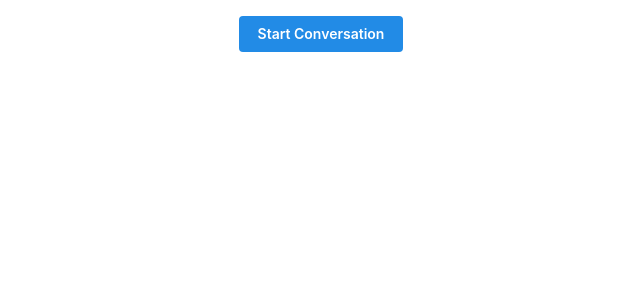
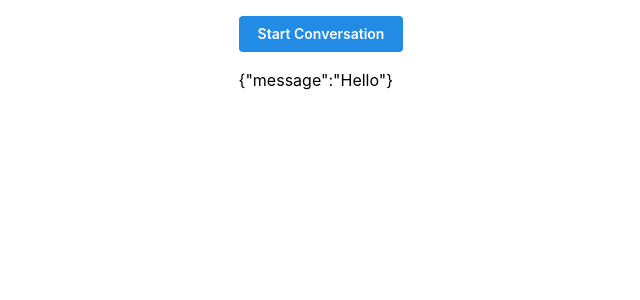
Before and after one commit to aboutphilippe/jarvis, a Next.js app in the folder apps/frontend/: page / in a window 1280 px wide. Both pictures are taken after a click on the button "Start Conversation". Shown: the top 300 px of the page, without its empty margins (319-959 px from the left). Built offline with nearby package versions, Linux system fonts and the light colour scheme.

Commit message:
Implement StartButton and start-conversation route

```diff
--- /dev/null
+++ b/apps/frontend/src/app/api/create-conversation/route.ts
@@ -0,0 +1,5 @@
+import { NextResponse } from 'next/server';
+
+export async function POST() {
+  return NextResponse.json({ message: 'Hello' });
+}
--- a/apps/frontend/src/app/page.tsx
+++ b/apps/frontend/src/app/page.tsx
@@ -1,9 +1,10 @@
-import { Button, Stack } from '@mantine/core';
+import { Stack } from '@mantine/core';
+import StartButton from '@/components/StartButton';
 
 export default function Home() {
   return (
     <Stack p="md" align="center">
-      <Button>Start Conversation</Button>
+      <StartButton />
     </Stack>
   );
 }
--- /dev/null
+++ b/apps/frontend/src/components/StartButton.tsx
@@ -0,0 +1,26 @@
+'use client';
+
+import { Button, Stack, Text } from '@mantine/core';
+import { useState } from 'react';
+
+export default function StartButton() {
+  const [serverMessage, setServerMessage] = useState<string | null>(null);
+
+  return (
+    <Stack gap="md">
+      <Button
+        onClick={async () => {
+          const res = await fetch('/api/create-conversation', {
+            method: 'POST',
+          });
+          const data = await res.json();
+          setServerMessage(data);
+        }}
+      >
+        Start Conversation
+      </Button>
+
+      {serverMessage ? <Text>{JSON.stringify(serverMessage)}</Text> : null}
+    </Stack>
+  );
+}
```
